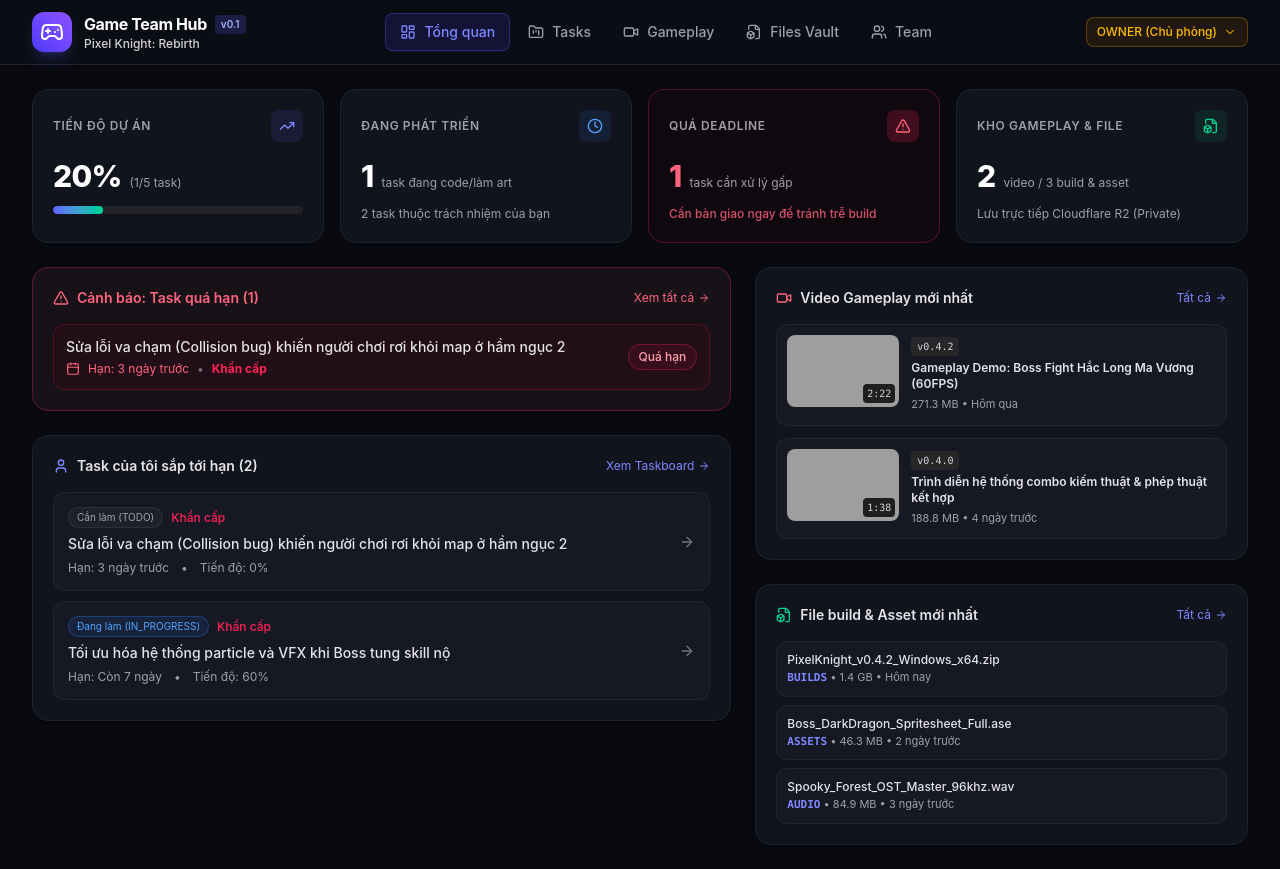
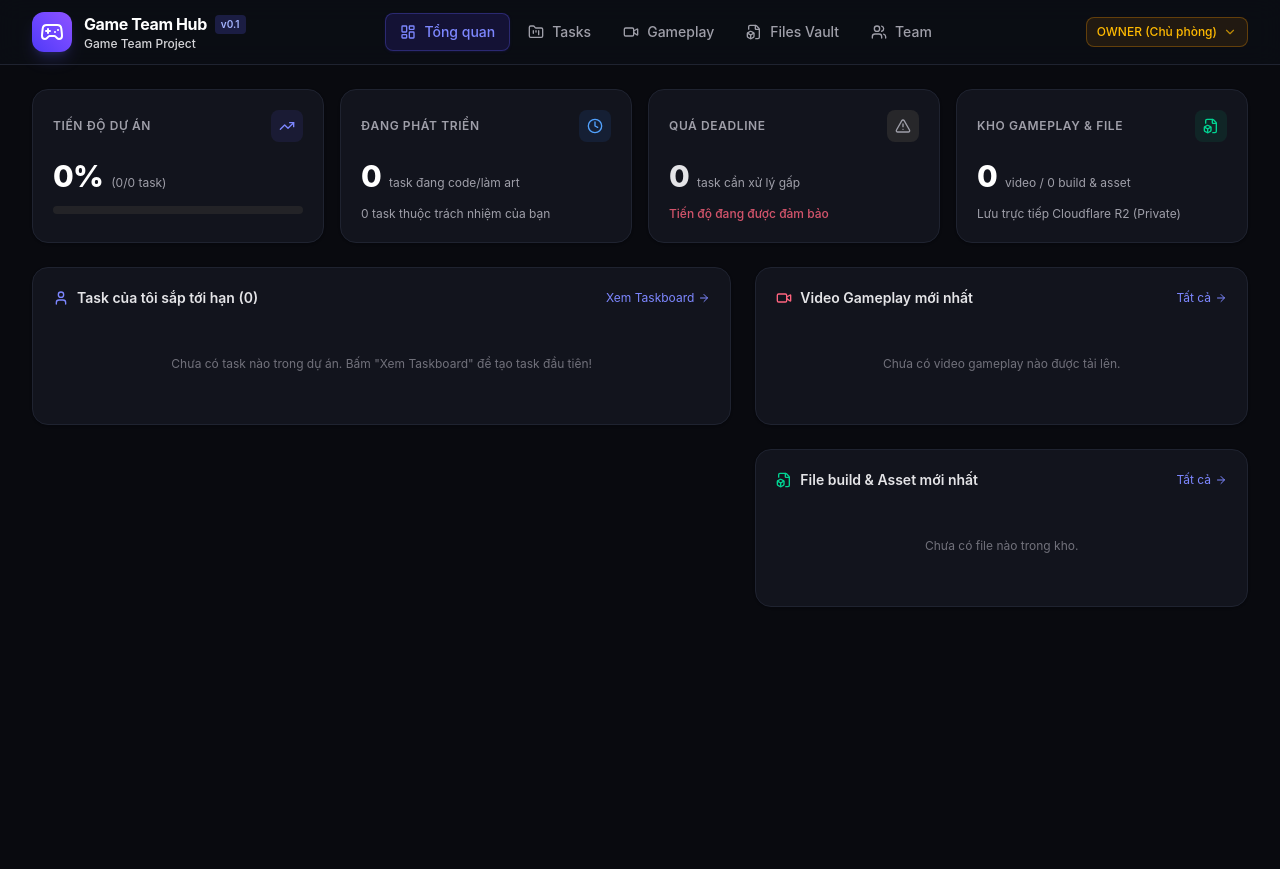
Before and after one commit to nqxw1kqw/4Crown-Chat, a Next.js app: page / in a window 1280 px wide. After the commit the page ends 800 px from the top, so only its background shows below. Built offline with nearby package versions, Linux system fonts and the light colour scheme; grey boxes are pictures that could not be loaded.

Commit message:
feat: set clean empty initial state for tasks, videos, and files

```diff
--- a/src/app/page.tsx
+++ b/src/app/page.tsx
@@ -21,17 +21,34 @@ export default function Home() {
   const [currentTab, setCurrentTab] = useState('dashboard');
   const [currentRole, setCurrentRole] = useState<ProjectRole>('OWNER');
 
-  // Application state (Mock/Local state with rich game data)
-  const [tasks, setTasks] = useState<Task[]>(MOCK_TASKS);
-  const [videos, setVideos] = useState<GameplayVideo[]>(MOCK_VIDEOS);
-  const [files, setFiles] = useState<FileRecord[]>(MOCK_FILES);
-  const [members, setMembers] = useState<(ProjectMember & { profile: Profile })[]>(MOCK_MEMBERS);
+  // Application state (Khởi tạo trạng thái trống theo yêu cầu của Shin)
+  const [tasks, setTasks] = useState<Task[]>([]);
+  const [videos, setVideos] = useState<GameplayVideo[]>([]);
+  const [files, setFiles] = useState<FileRecord[]>([]);
+  const [members, setMembers] = useState<(ProjectMember & { profile: Profile })[]>([
+    {
+      id: 'pm-1',
+      project_id: 'proj-1',
+      user_id: 'user-shin',
+      role: 'OWNER',
+      created_at: '2026-10-08T00:00:00Z',
+      profile: MOCK_CURRENT_USER,
+    },
+  ]);
 
   // Selected item navigation states
   const [selectedTaskId, setSelectedTaskId] = useState<string | null>(null);
   const [selectedVideo, setSelectedVideo] = useState<GameplayVideo | null>(null);
 
-  const currentProject = MOCK_PROJECTS[0];
+  const currentProject = {
+    id: 'proj-1',
+    name: 'Game Team Project',
+    description: 'Dự án mới sẵn sàng để bắt đầu',
+    status: 'active',
+    created_by: 'user-shin',
+    created_at: '2026-10-08T00:00:00Z',
+    updated_at: '2026-10-08T00:00:00Z',
+  };
   const currentUserId = MOCK_CURRENT_USER.id;
 
   // Task actions
--- a/src/components/dashboard/DashboardOverview.tsx
+++ b/src/components/dashboard/DashboardOverview.tsx
@@ -212,7 +212,11 @@ export default function DashboardOverview({
               </button>
             </div>
 
-            {myTasks.length === 0 ? (
+            {tasks.length === 0 ? (
+              <div className="text-center py-8 text-zinc-500 text-xs">
+                Chưa có task nào trong dự án. Bấm &quot;Xem Taskboard&quot; để tạo task đầu tiên!
+              </div>
+            ) : myTasks.length === 0 ? (
               <div className="text-center py-8 text-zinc-500 text-xs">
                 Tuyệt vời! Bạn không còn task nào dang dở.
               </div>
--- a/src/components/files/FileVault.tsx
+++ b/src/components/files/FileVault.tsx
@@ -228,8 +228,18 @@ export default function FileVault({
       <div className="rounded-2xl border border-[#1f2330] bg-[#12141d] overflow-hidden shadow-sm">
         <div className="divide-y divide-zinc-800/50">
           {filteredFiles.length === 0 ? (
-            <div className="p-8 text-center text-xs text-zinc-500">
-              Không có file nào trong thư mục này.
+            <div className="p-10 text-center text-xs text-zinc-500">
+              <FileBox className="h-10 w-10 mx-auto text-zinc-600 mb-2 opacity-80" />
+              <p className="text-zinc-300 font-medium">Kho lưu trữ hiện chưa có file nào</p>
+              <p className="mt-1 text-zinc-500">Bạn có thể tải lên file build game (.zip, .exe) hoặc tài nguyên đồ họa/âm thanh.</p>
+              {canUpload && (
+                <button
+                  onClick={() => setShowUploadModal(true)}
+                  className="mt-4 inline-flex items-center gap-1.5 rounded-xl bg-indigo-600 px-4 py-2 text-xs font-semibold text-white shadow-lg shadow-indigo-600/30 hover:bg-indigo-500 transition-colors"
+                >
+                  <Upload className="h-4 w-4" /> Tải lên File đầu tiên
+                </button>
+              )}
             </div>
           ) : (
             filteredFiles.map((file) => {
--- a/src/components/tasks/TaskList.tsx
+++ b/src/components/tasks/TaskList.tsx
@@ -155,6 +155,25 @@ export default function TaskList({
           </div>
         )}
       </div>
+
+      {/* Empty State Banner khi chưa có task nào */}
+      {tasks.length === 0 && (
+        <div className="rounded-2xl border border-dashed border-zinc-800 bg-[#12141d]/60 p-8 text-center">
+          <ListTodo className="h-10 w-10 mx-auto text-indigo-400 mb-2 opacity-80" />
+          <h3 className="text-sm font-semibold text-zinc-200">Dự án hiện chưa có task nào</h3>
+          <p className="text-xs text-zinc-500 mt-1 max-w-sm mx-auto">
+            Bắt đầu lên danh sách công việc cho team phát triển game bằng cách tạo task đầu tiên nhé.
+          </p>
+          {canCreate && (
+            <button
+              onClick={() => setShowCreateModal(true)}
+              className="mt-4 inline-flex items-center gap-1.5 rounded-xl bg-indigo-600 px-4 py-2 text-xs font-semibold text-white shadow-lg shadow-indigo-600/30 hover:bg-indigo-500 transition-colors"
+            >
+              <Plus className="h-4 w-4" /> Bắt đầu tạo task
+            </button>
+          )}
+        </div>
+      )}
 
       {/* Task List Grouped By Status */}
       <div className="space-y-6">
--- a/src/components/videos/VideoGallery.tsx
+++ b/src/components/videos/VideoGallery.tsx
@@ -210,6 +210,14 @@ export default function VideoGallery({
           <p className="text-xs text-zinc-500 mt-1 max-w-sm mx-auto">
             Tải lên clip test gameplay từ 60fps, hỗ trợ file nặng tới 5GB trực tiếp lên Cloudflare R2 private bucket.
           </p>
+          {canUpload && (
+            <button
+              onClick={() => setShowUploadModal(true)}
+              className="mt-4 inline-flex items-center gap-1.5 rounded-xl bg-indigo-600 px-4 py-2 text-xs font-semibold text-white shadow-lg shadow-indigo-600/30 hover:bg-indigo-500 transition-colors"
+            >
+              <Upload className="h-4 w-4" /> Tải lên Video đầu tiên
+            </button>
+          )}
         </div>
       ) : (
         <div className="grid grid-cols-1 sm:grid-cols-2 lg:grid-cols-3 gap-5">
```
